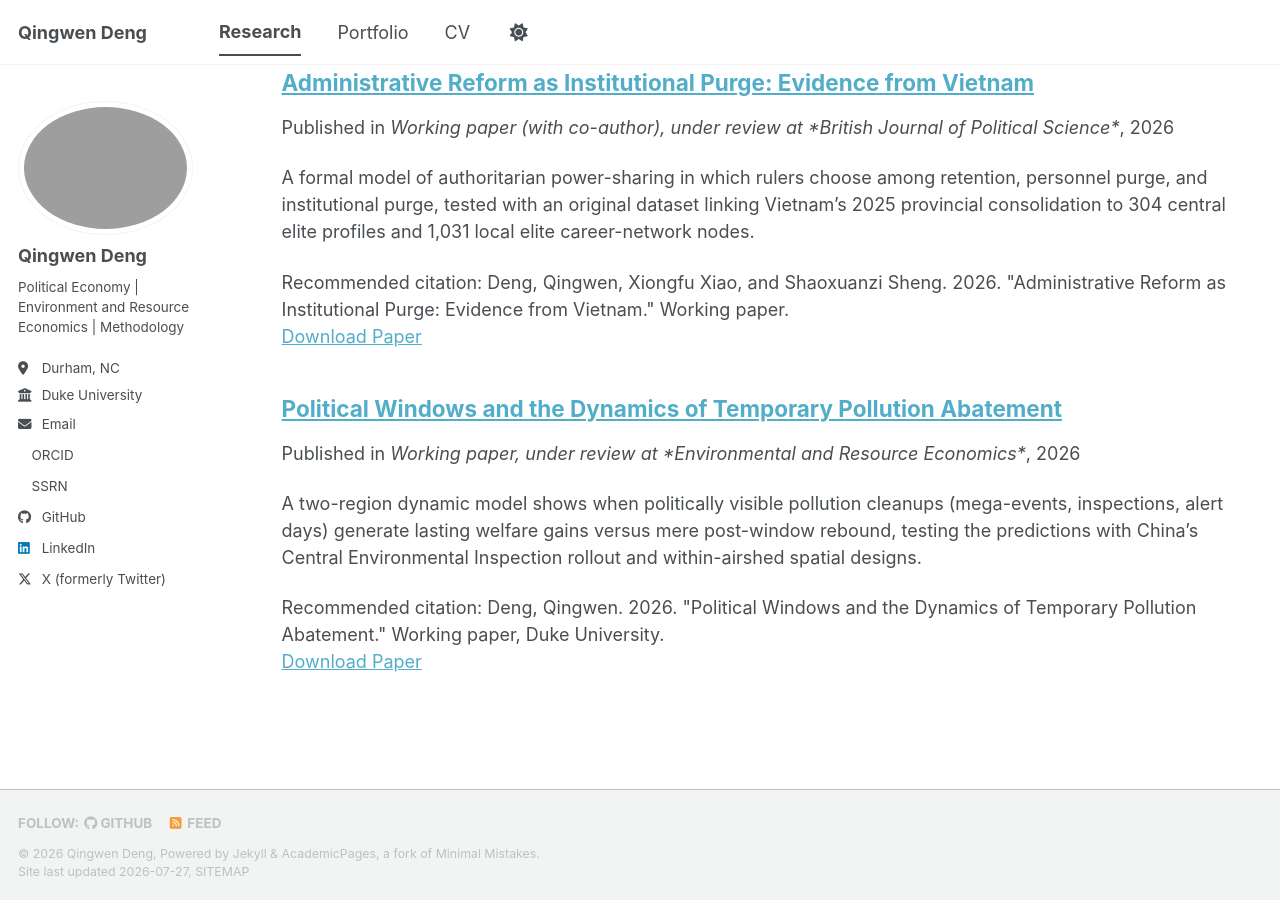
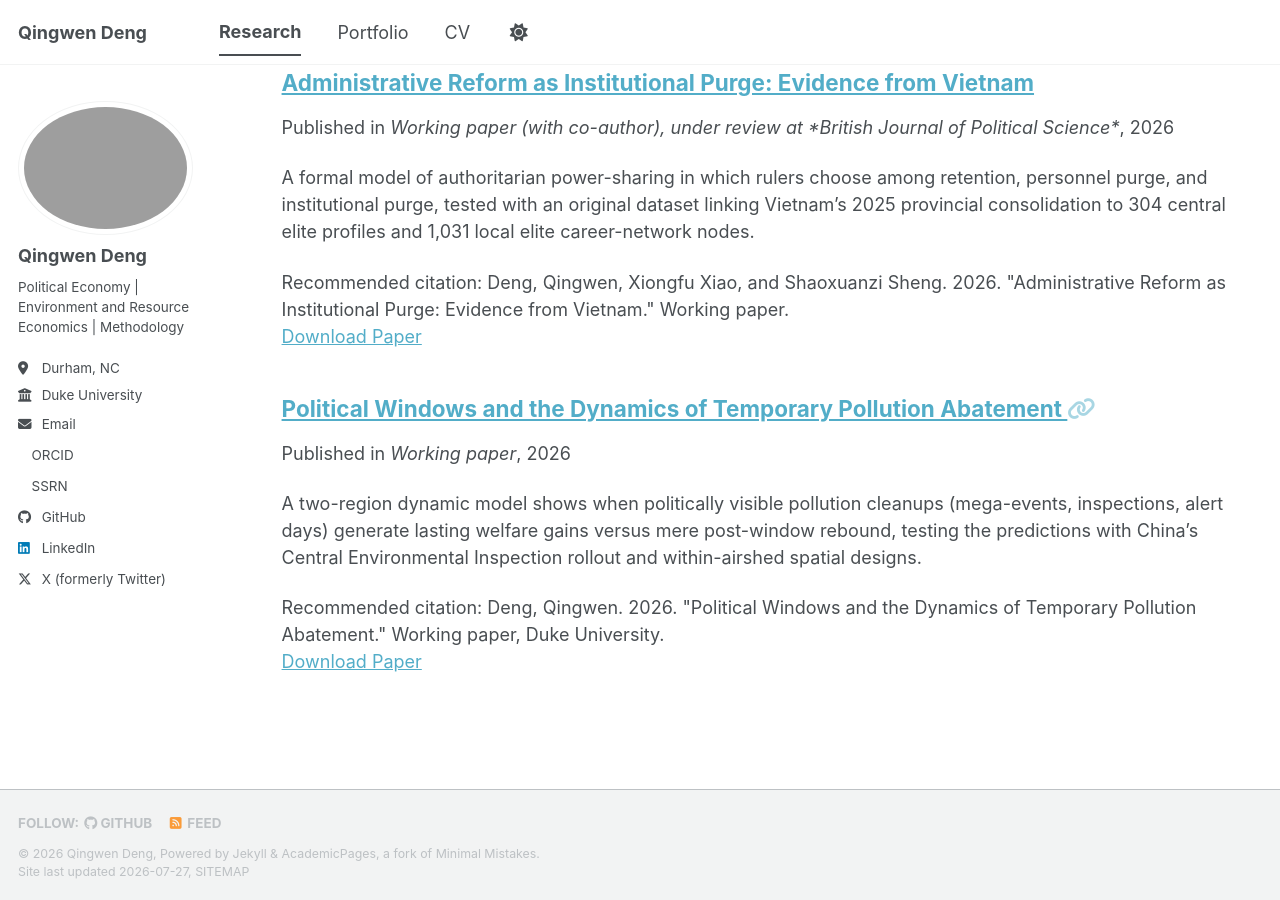
Before and after one commit to QingwenDeng0920/qingwendeng.github.io, a Jekyll site: the page built from _pages/publications.html, in a window 1280 px wide and 900 px high, scrolled down 522 px. Built offline with Jekyll 4.4.1, drawn with Linux system fonts in a browser that asks for light colours; a style sheet for code colours, icons or effects is not loaded.

Commit message:
Update 2026-07-01-political-windows.md

```diff
--- a/_publications/2026-07-01-political-windows.md
+++ b/_publications/2026-07-01-political-windows.md
@@ -4,8 +4,9 @@ collection: publications
 category: manuscripts
 permalink: /publication/2026-07-01-political-windows
 excerpt: 'A two-region dynamic model shows when politically visible pollution cleanups (mega-events, inspections, alert days) generate lasting welfare gains versus mere post-window rebound, testing the predictions with China''s Central Environmental Inspection rollout and within-airshed spatial designs.'
+link: "https://papers.ssrn.com/sol3/papers.cfm?abstract_id=7035738"
 date: 2026-07-01
-venue: 'Working paper, under review at *Environmental and Resource Economics*'
+venue: 'Working paper'
 paperurl: "https://papers.ssrn.com/sol3/papers.cfm?abstract_id=7035738"
 citation: 'Deng, Qingwen. 2026. &quot;Political Windows and the Dynamics of Temporary Pollution Abatement.&quot; Working paper, Duke University.'
 ---
```
